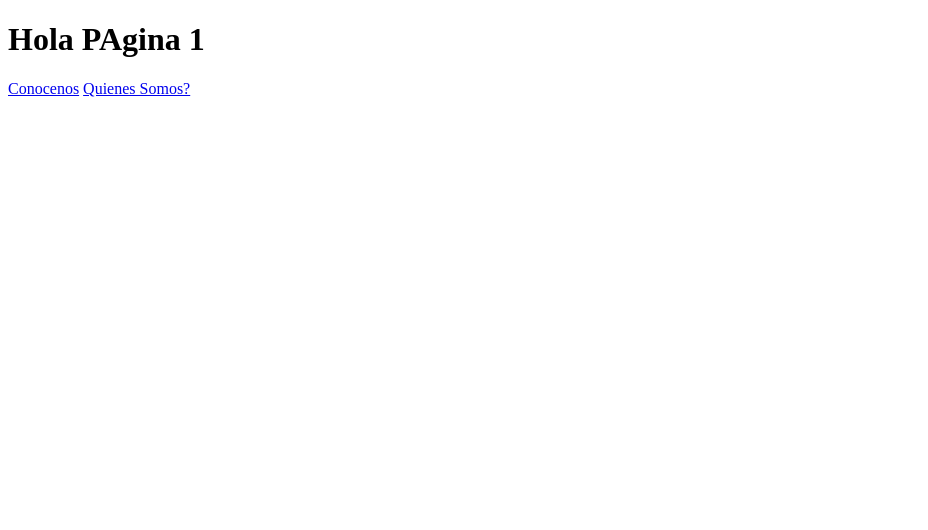
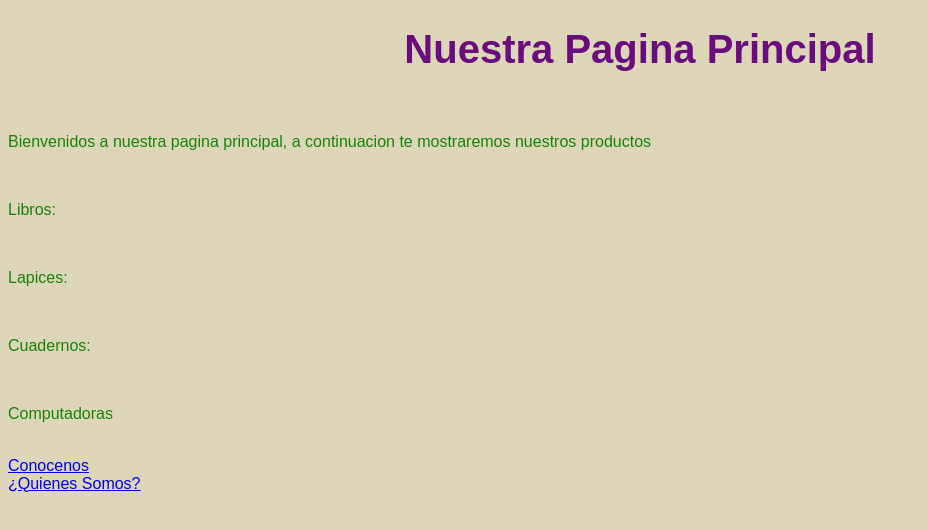
Before and after one commit to Undeck/Web2, a website: page Tareas/Tarea4/public/index.html in a window 1280 px wide. Shown: the whole page, without its empty margins (0-928 px from the left). Drawn offline with Linux system fonts and the light colour scheme.

Commit message:
Se agrega la tarea 4

```diff
--- a/Tareas/Tarea4/public/index.html
+++ b/Tareas/Tarea4/public/index.html
@@ -4,10 +4,17 @@
     <meta charset="UTF-8">
     <meta name="viewport" content="width=device-width, initial-scale=1.0">
     <title>Document</title>
+    <link rel="stylesheet" href="styles.css">
 </head>
 <body>
-    <h1>Hola PAgina 1</h1>
+    <h1>Nuestra Pagina Principal</h1><br>
+    <p>Bienvenidos a nuestra pagina principal, a continuacion te mostraremos nuestros productos</p> <br>
+    <p>Libros:</p><br>
+    <p>Lapices:</p><br>
+    <p>Cuadernos:</p><br>
+    <p>Computadoras</p><br>
     <a href="conocenos.html">Conocenos</a>
-    <a href="qs.html">Quienes Somos?</a>
+    <br>
+    <a href="qs.html">¿Quienes Somos?</a>
 </body>
 </html>
--- /dev/null
+++ b/Tareas/Tarea4/public/styles.css
@@ -0,0 +1,13 @@
+body {
+ background-color: #ded6b9;
+ font-family: fantasy;
+ color: rgb(23, 131, 9);
+ margin: 20;
+ padding: 30;
+}
+
+h1 {
+    color:rgb(105, 12, 125) ;
+    text-align: center;
+    font-size: 250%;
+}
```
Also changed, not shown: Tareas/Tarea4/public/conocenos.html (+7 -1 lines), Tareas/Tarea4/public/qs.html (+8 -2 lines).
